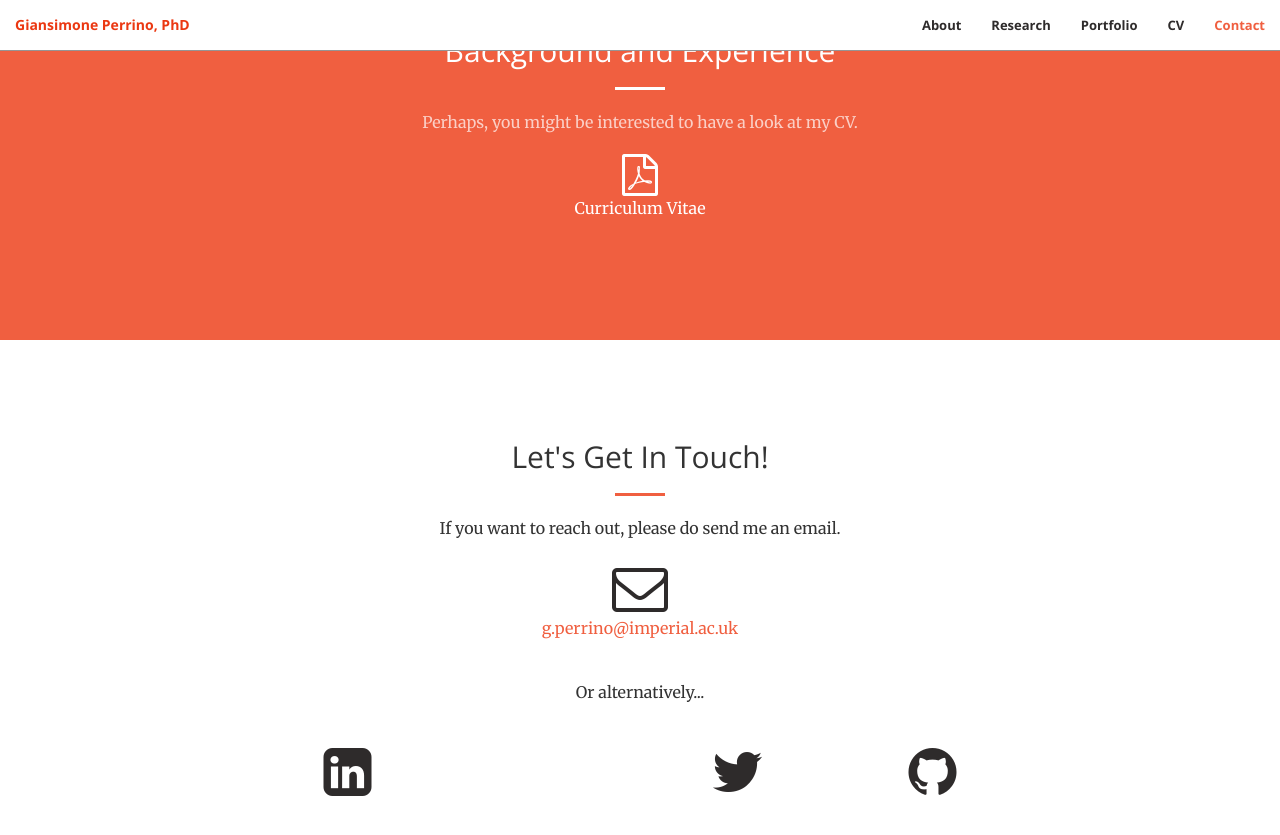
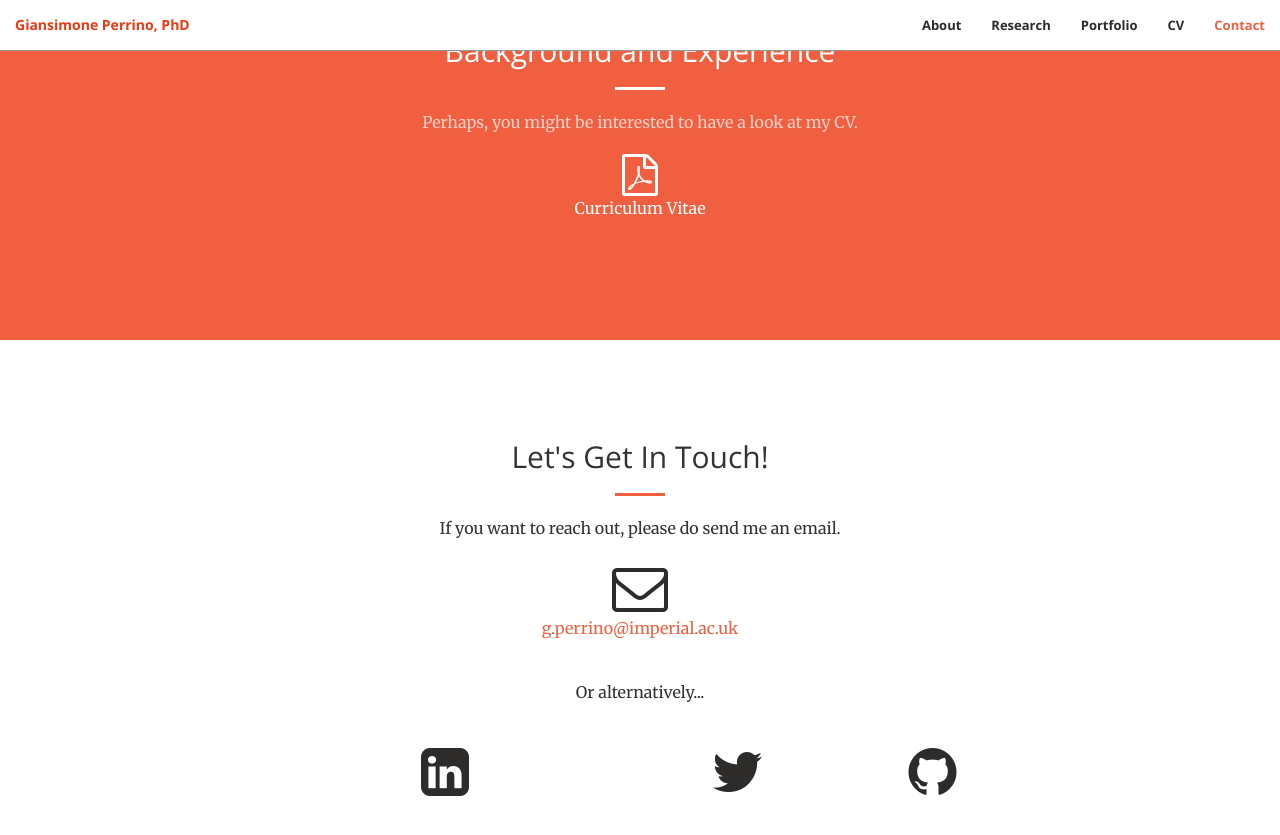
Before and after one commit to giansimone/giansimone.github.io, a Jekyll site: the page built from index.html, in a window 1280 px wide and 900 px high, scrolled down 2538 px. Shown: the top 835 px of the window. Built offline with Jekyll 4.4.1, drawn with Linux system fonts in a browser that asks for light colours.

Commit message:
Fix the grid in contact.

```diff
--- a/_includes/contact.html
+++ b/_includes/contact.html
@@ -15,12 +15,12 @@
             <div class="col-lg-8 col-lg-offset-2 text-center">
                 <p style="padding:20px;">Or alternatively...</p>
             </div>
-            <div class="col-lg-2 col-lg-offset-2 text-center">
+            <div class="col-lg-4 col-lg-offset-2 text-center">
                 <a href="https://www.linkedin.com/in/{{ site.linkedin_username }}">
                 <i class="fa fa-linkedin-square fa-3x wow bounceIn" data-wow-delay=".1s"></i>
                 </a>
             </div>
-            <div class="col-lg-2 col-lg-offset-2 text-center">
+            <div class="col-lg-2 text-center">
                 <a href="https://twitter.com/{{ site.twitter_username }}">
                 <i class="fa fa-twitter fa-3x wow bounceIn" data-wow-delay=".1s"></i>
                 </a>
```
